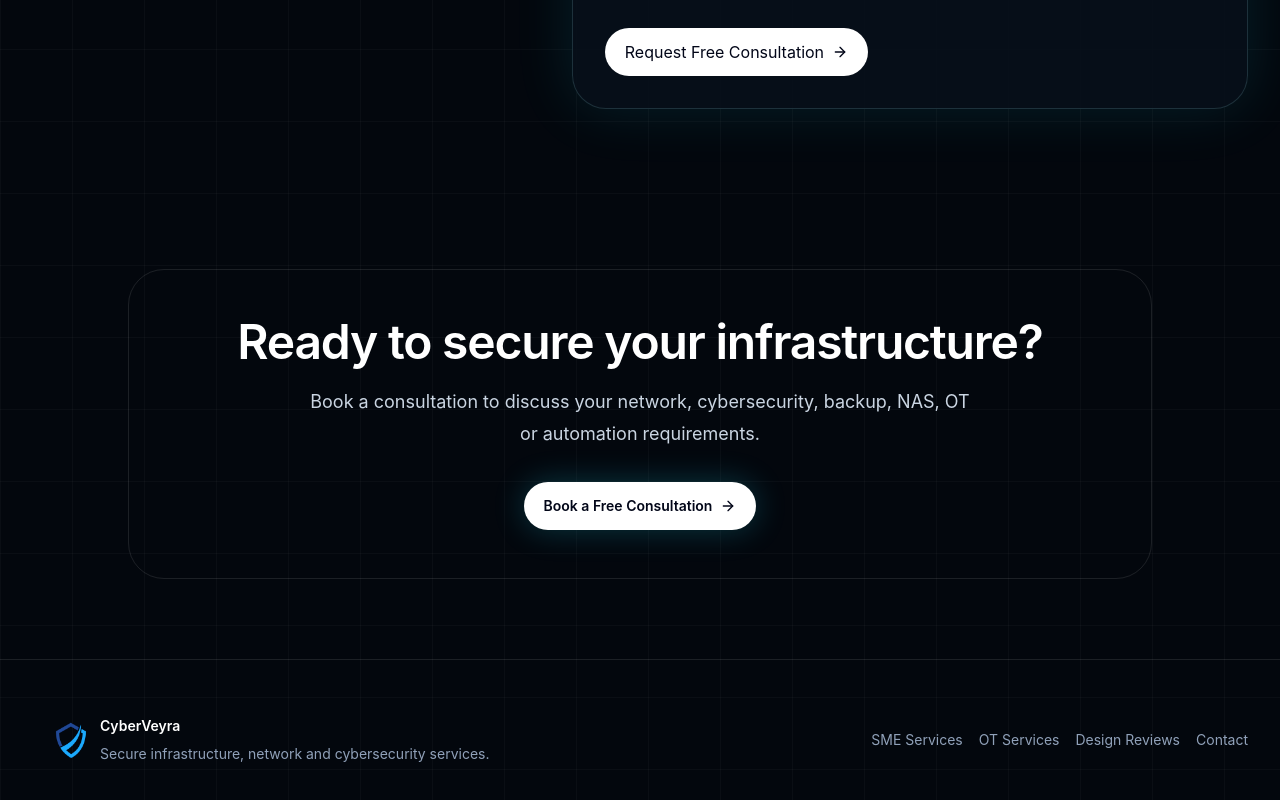
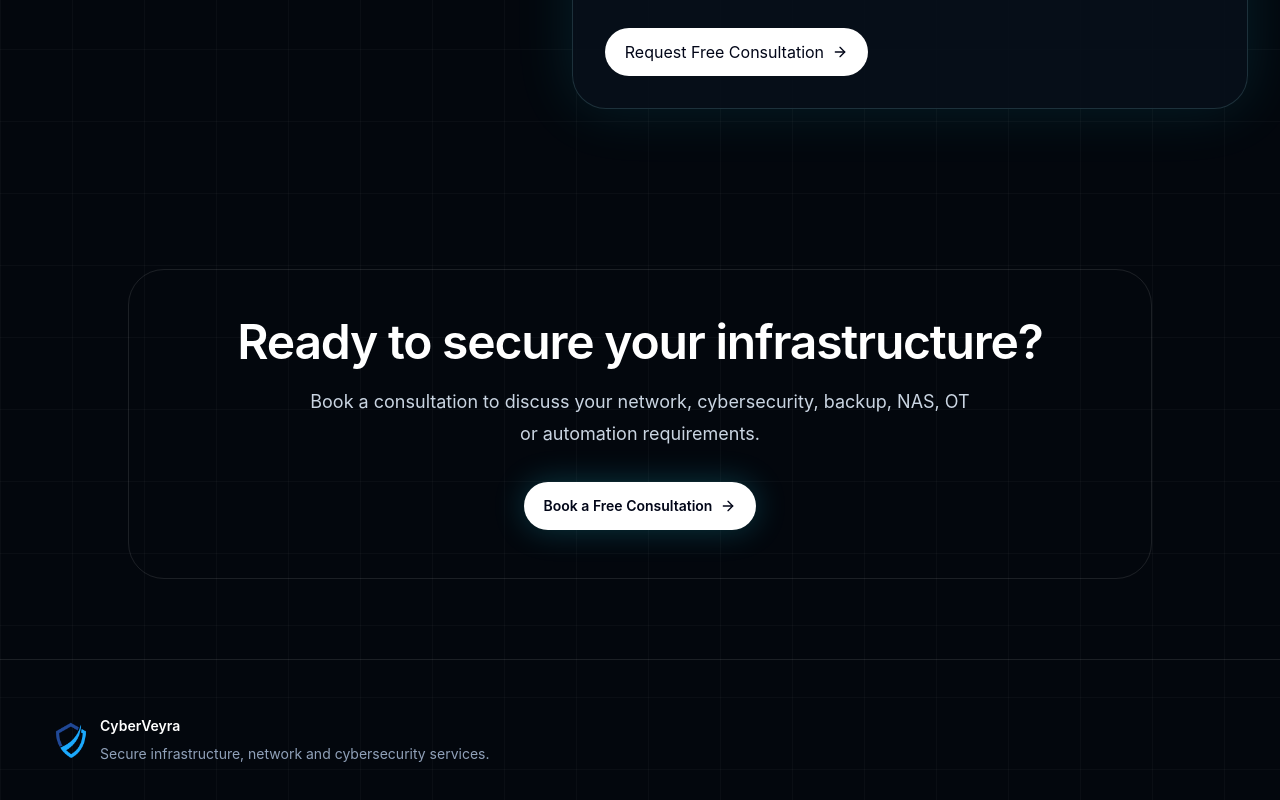
Before and after one commit to Shehzad71/CyberVeyra, a React (Vite) app: page / in a window 1280 px wide. Shown: the part 7799-8599 px from the top of the page. Built offline with nearby package versions, Linux system fonts and the light colour scheme.

Commit message:
Remove footer service links

```diff
--- a/src/App.jsx
+++ b/src/App.jsx
@@ -733,27 +733,6 @@ function Footer() {
             </p>
           </div>
         </div>
-        <div className="hidden flex-wrap gap-4 md:flex">
-          {['SME Services', 'OT Services', 'Design Reviews', 'Contact'].map(
-            (item) => (
-              <a
-                key={item}
-                href={
-                  item === 'Contact'
-                    ? '#contact'
-                    : item === 'OT Services'
-                      ? '#ot-services'
-                      : item === 'SME Services'
-                        ? '#sme-services'
-                        : '#design-reviews'
-                }
-                className="transition hover:text-white"
-              >
-                {item}
-              </a>
-            ),
-          )}
-        </div>
       </div>
     </footer>
   )
```
